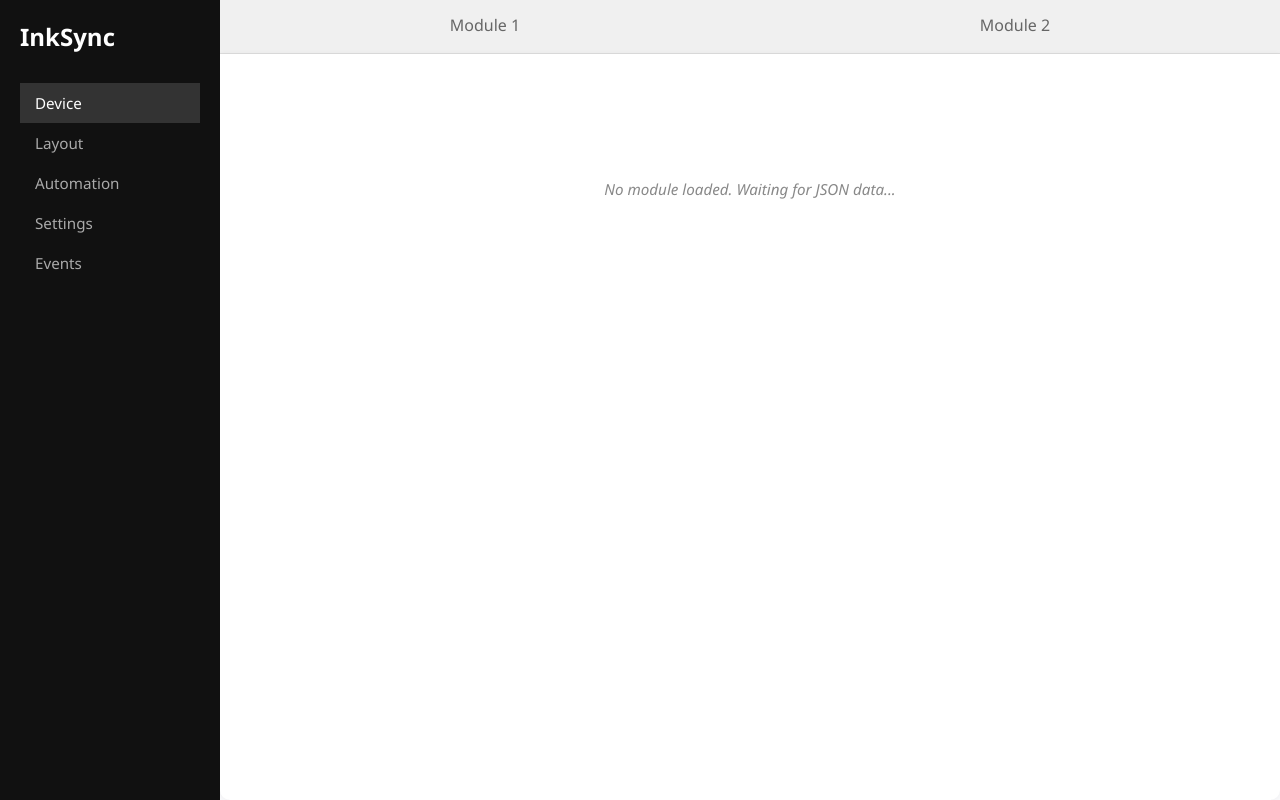
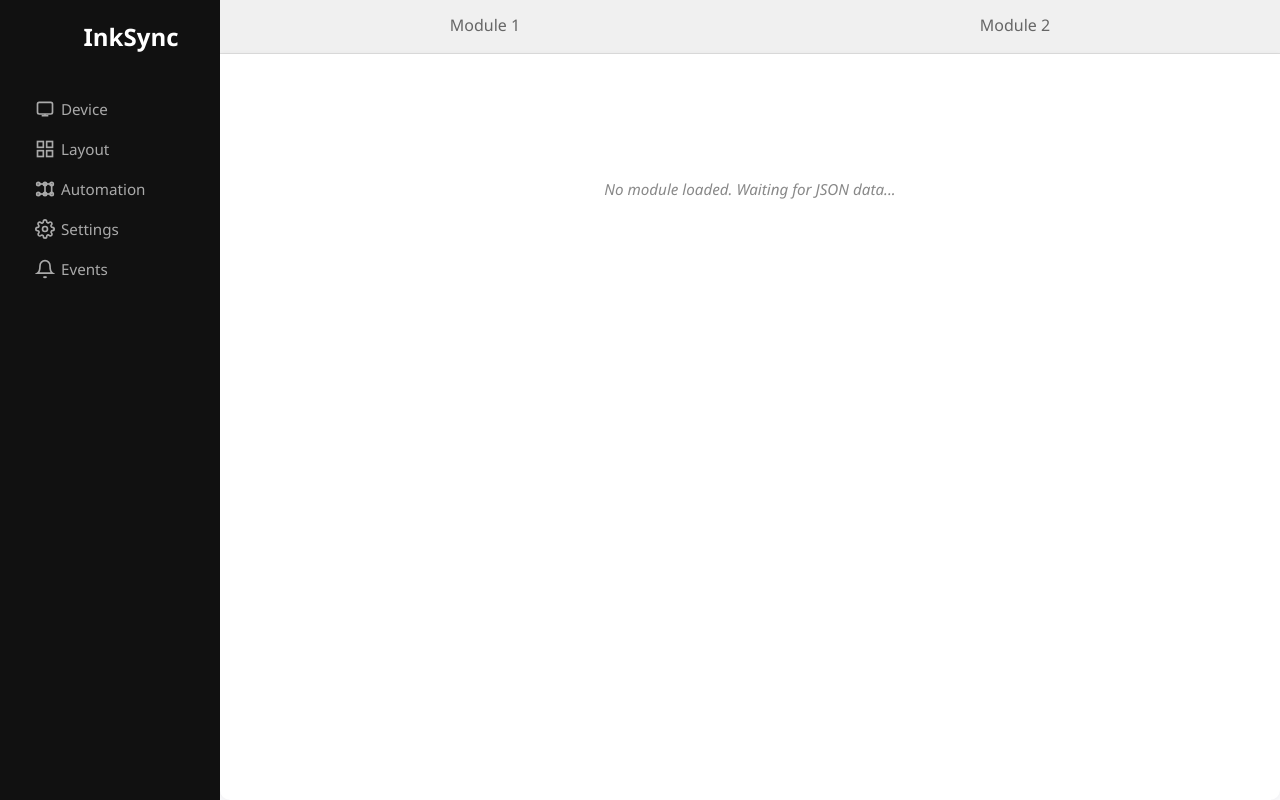
Before and after one commit to BarMy49/InkSyncDashboard, a Flask app: template templates/index.html in a window 1280 px wide. Run offline with Flask 3, Linux system fonts and the light colour scheme; the template is opened without the code that fills it, so the values that code supplies are empty.

Commit message:
Add new pages and update layout structure for improved navigation

```diff
--- a/app.py
+++ b/app.py
@@ -16,7 +16,27 @@ class ModuleType(str, Enum):
 
 @app.route('/')
 def home():
-    return render_template('index.html')
+    return render_template('index.html', title='Device', key='device')
+
+
+@app.route('/layout')
+def layout():
+    return render_template('layout.html', title='Layout', key='layout')
+
+
+@app.route('/automation')
+def automation():
+    return render_template('automation.html', title='Automation', key='automation')
+
+
+@app.route('/settings')
+def settings():
+    return render_template('settings.html', title='Settings', key='settings')
+
+
+@app.route('/events')
+def events():
+    return render_template('events.html', title='Events', key='events')
 
 
 @app.route('/api/<string:page>')
--- a/static/script.js
+++ b/static/script.js
@@ -157,7 +157,6 @@ function renderSpecs(data) {
 }
 
 
-
 // --- Open dialog for editing key assignment ---
 function openEditDialog(keyName) {
     const dialog = document.createElement("div");
@@ -170,7 +169,7 @@ function openEditDialog(keyName) {
                 <button id="clear-key">Clear</button>
             </div>
             <div class="special-keys">
-                ${Array.from({ length: 12 }, (_, i) => `<button class="special-btn">F${i + 13}</button>`).join('')}
+                ${Array.from({length: 12}, (_, i) => `<button class="special-btn">F${i + 13}</button>`).join('')}
             </div>
             <div class="popup-controls">
                 <button id="save-key">Save</button>
@@ -259,7 +258,7 @@ async function saveModule() {
     try {
         const res = await fetch(`/api/save/${currentModule}`, {
             method: 'POST',
-            headers: { 'Content-Type': 'application/json' },
+            headers: {'Content-Type': 'application/json'},
             body: JSON.stringify(editedData)
         });
         if (res.ok) {
--- a/static/style.css
+++ b/static/style.css
@@ -27,10 +27,21 @@ body {
 }
 
 .logo {
+    display: flex;
+    align-items: center;
+    align-self: center;
+    gap: 10px;
     font-size: 1.5em;
     font-weight: bold;
-    margin-bottom: 30px;
+    color: #fff;
+    margin-bottom: 1.5em;
 }
+
+.logo svg {
+    width: 32px;
+    height: 32px;
+}
+
 
 nav {
     display: flex;
@@ -39,6 +50,9 @@ nav {
 }
 
 .nav-btn {
+    display: flex;
+    align-items: center;
+    gap: 6px;
     background: none;
     border: none;
     color: #aaa;
@@ -53,6 +67,20 @@ nav {
 .nav-btn.active {
     background: #333;
     color: #fff;
+}
+
+.nav-btn svg {
+    width: 20px;
+    height: 20px;
+    fill: none;
+    stroke: #aaa;
+    transition: fill 0.2s, stroke 0.2s;
+}
+
+
+.nav-btn:hover svg *,
+.nav-btn.active svg *{
+    stroke: #fff;
 }
 
 /* Main content */
@@ -112,7 +140,7 @@ nav {
     background: #fff;
     padding: 25px 30px;
     border-radius: 0 0 10px 10px;
-    box-shadow: 0 0 5px rgba(0,0,0,0.05);
+    box-shadow: 0 0 5px rgba(0, 0, 0, 0.05);
     overflow-y: auto;
 }
 
@@ -181,7 +209,7 @@ nav {
     left: 0;
     right: 0;
     bottom: 0;
-    background: rgba(0,0,0,0.5);
+    background: rgba(0, 0, 0, 0.5);
     display: flex;
     align-items: center;
     justify-content: center;
@@ -192,7 +220,7 @@ nav {
     background: #fff;
     padding: 25px;
     border-radius: 8px;
-    box-shadow: 0 0 10px rgba(0,0,0,0.3);
+    box-shadow: 0 0 10px rgba(0, 0, 0, 0.3);
     width: 320px;
     max-width: 90%;
 }
@@ -304,7 +332,7 @@ nav {
     padding: 25px;
     border-radius: 10px;
     width: 380px;
-    box-shadow: 0 2px 10px rgba(0,0,0,0.2);
+    box-shadow: 0 2px 10px rgba(0, 0, 0, 0.2);
     display: flex;
     flex-direction: column;
     gap: 10px;
@@ -414,7 +442,7 @@ nav {
     color: #fff;
     padding: 12px 20px;
     border-radius: 6px;
-    box-shadow: 0 2px 8px rgba(0,0,0,0.3);
+    box-shadow: 0 2px 8px rgba(0, 0, 0, 0.3);
     opacity: 0;
     transform: translateY(-20px);
     transition: all 0.3s ease;
@@ -427,8 +455,8 @@ nav {
     appearance: none; /* remove default arrow */
     -webkit-appearance: none;
     -moz-appearance: none;
-    background: #111;       /* dark background */
-    color: #fff;            /* white text */
+    background: #111; /* dark background */
+    color: #fff; /* white text */
     padding: 8px 12px;
     border: 1px solid #333; /* subtle border */
     border-radius: 6px;
--- /dev/null
+++ b/templates/footer.html
@@ -0,0 +1,3 @@
+<script src="{{ url_for('static', filename='script.js') }}"></script>
+</body>
+</html>
--- /dev/null
+++ b/templates/header.html
@@ -0,0 +1,10 @@
+<!DOCTYPE html>
+<html lang="en">
+<head>
+    <meta charset="UTF-8">
+    <meta name="viewport" content="width=device-width, initial-scale=1.0">
+    <title>{{ "InkSync - " ~ title | default("") }}</title>
+    <link rel="stylesheet" href="{{ url_for('static', filename='style.css') }}">
+    <link rel="icon" href="{{ url_for('static', filename='favicon.svg') }}" type="image/svg+xml">
+</head>
+<body>
--- a/templates/index.html
+++ b/templates/index.html
@@ -1,23 +1,7 @@
-<!DOCTYPE html>
-<html lang="en">
-<head>
-<meta charset="UTF-8">
-<meta name="viewport" content="width=device-width, initial-scale=1.0">
-<title>InkSync</title>
-<link rel="stylesheet" href="{{ url_for('static', filename='style.css') }}">
-</head>
-<body>
+{% include 'header.html' with context %}
+
 <div class="container">
-    <aside class="sidebar">
-        <div class="logo">InkSync</div>
-        <nav>
-            <button class="nav-btn active">Device</button>
-            <button class="nav-btn">Layout</button>
-            <button class="nav-btn">Automation</button>
-            <button class="nav-btn">Settings</button>
-            <button class="nav-btn">Events</button>
-        </nav>
-    </aside>
+    {% include 'sidebar.html' with context %}
 
     <main class="content">
         <div class="tabs">
@@ -31,6 +15,4 @@
     </main>
 </div>
 
-<script src="{{ url_for('static', filename='script.js') }}"></script>
-</body>
-</html>
+{% include 'footer.html' %}
--- /dev/null
+++ b/templates/sidebar.html
@@ -0,0 +1,63 @@
+<aside class="sidebar">
+    <div class="logo">
+        <svg viewBox="0 0 64 64">
+            <use href="{{ url_for('static', filename='favicon.svg') }}"></use>
+        </svg>
+        InkSync
+    </div>
+    <nav>
+        <button class="nav-btn {% if key == 'device' %}active{% endif %}" onclick="window.location.href='{{ url_for
+        ('home') }}'">
+            <svg class="icon device" viewBox="0 0 24 24">
+                <rect x="3" y="4" width="18" height="14" rx="2" ry="2" fill="none" stroke="#aaa" stroke-width="2"/>
+                <line x1="8" y1="20" x2="16" y2="20" stroke="#aaa" stroke-width="2"/>
+                <line x1="12" y1="18" x2="12" y2="20" stroke="#aaa" stroke-width="2"/>
+            </svg>
+            Device
+        </button>
+        <button class="nav-btn {% if key == 'layout' %}active{% endif %}"
+                onclick="window.location.href='{{ url_for('layout') }}'">
+            <svg class="icon layout" viewBox="0 0 24 24">
+                <rect x="3" y="3" width="7" height="7" fill="none" stroke="#aaa" stroke-width="2"/>
+                <rect x="14" y="3" width="7" height="7" fill="none" stroke="#aaa" stroke-width="2"/>
+                <rect x="3" y="14" width="7" height="7" fill="none" stroke="#aaa" stroke-width="2"/>
+                <rect x="14" y="14" width="7" height="7" fill="none" stroke="#aaa" stroke-width="2"/>
+            </svg>
+            Layout
+        </button>
+        <button class="nav-btn {% if key == 'automation' %}active{% endif %}"
+                onclick="window.location.href='{{ url_for('automation') }}'">
+            <svg class="icon automation" viewBox="0 0 24 24">
+                <line x1="4" y1="6" x2="20" y2="6" stroke="#aaa" stroke-width="2"/>
+                <line x1="4" y1="18" x2="20" y2="18" stroke="#aaa" stroke-width="2"/>
+                <circle cx="4" cy="6" r="2" fill="none" stroke="#aaa" stroke-width="2"/>
+                <circle cx="12" cy="6" r="2" fill="none" stroke="#aaa" stroke-width="2"/>
+                <circle cx="20" cy="6" r="2" fill="none" stroke="#aaa" stroke-width="2"/>
+                <circle cx="4" cy="18" r="2" fill="none" stroke="#aaa" stroke-width="2"/>
+                <circle cx="12" cy="18" r="2" fill="none" stroke="#aaa" stroke-width="2"/>
+                <circle cx="20" cy="18" r="2" fill="none" stroke="#aaa" stroke-width="2"/>
+                <line x1="12" y1="6" x2="12" y2="18" stroke="#aaa" stroke-width="2"/>
+                <line x1="20" y1="6" x2="20" y2="18" stroke="#aaa" stroke-width="2"/>
+            </svg>
+
+            Automation
+        </button>
+        <button class="nav-btn {% if key == 'settings' %}active{% endif %}" onclick="window.location.href='{{ url_for
+        ('settings') }}'">
+            <svg class="icon settings" viewBox="0 0 24 24">
+                <circle cx="12" cy="12" r="3" fill="none" stroke="#aaa" stroke-width="2"/>
+                <path d="M19.4 15a1.65 1.65 0 0 0 .33 1.82l.06.06a2 2 0 1 1-2.83 2.83l-.06-.06a1.65 1.65 0 0 0-1.82-.33 1.65 1.65 0 0 0-1 1.51V21a2 2 0 1 1-4 0v-.09a1.65 1.65 0 0 0-1-1.51 1.65 1.65 0 0 0-1.82.33l-.06.06a2 2 0 1 1-2.83-2.83l.06-.06a1.65 1.65 0 0 0 .33-1.82 1.65 1.65 0 0 0-1.51-1H3a2 2 0 1 1 0-4h.09a1.65 1.65 0 0 0 1.51-1 1.65 1.65 0 0 0-.33-1.82l-.06-.06a2 2 0 1 1 2.83-2.83l.06.06a1.65 1.65 0 0 0 1.82.33H9a1.65 1.65 0 0 0 1-1.51V3a2 2 0 1 1 4 0v.09a1.65 1.65 0 0 0 1 1.51 1.65 1.65 0 0 0 1.82-.33l.06-.06a2 2 0 1 1 2.83 2.83l-.06.06a1.65 1.65 0 0 0-.33 1.82V9a1.65 1.65 0 0 0 1.51 1H21a2 2 0 1 1 0 4h-.09a1.65 1.65 0 0 0-1.51 1z"
+                      fill="none" stroke="#aaa" stroke-width="2"/>
+            </svg>
+            Settings
+        </button>
+        <button class="nav-btn {% if key == 'events' %}active{% endif %}" onclick="window.location.href='{{ url_for
+        ('events') }}'">
+            <svg class="icon events" viewBox="0 0 24 24">
+                <path d="M18 8a6 6 0 0 0-12 0c0 7-3 9-3 9h18s-3-2-3-9" fill="none" stroke="#aaa" stroke-width="2"/>
+                <path d="M13.73 21a2 2 0 0 1-3.46 0" fill="none" stroke="#aaa" stroke-width="2"/>
+            </svg>
+            Events
+        </button>
+    </nav>
+</aside>
```
Also changed, not shown: templates/automation.html (added, +8 -0 lines), templates/events.html (added, +9 -0 lines), templates/layout.html (added, +9 -0 lines), templates/settings.html (added, +9 -0 lines), static/favicon.svg (added). Lines whose indentation alone changed are shown as unchanged.
